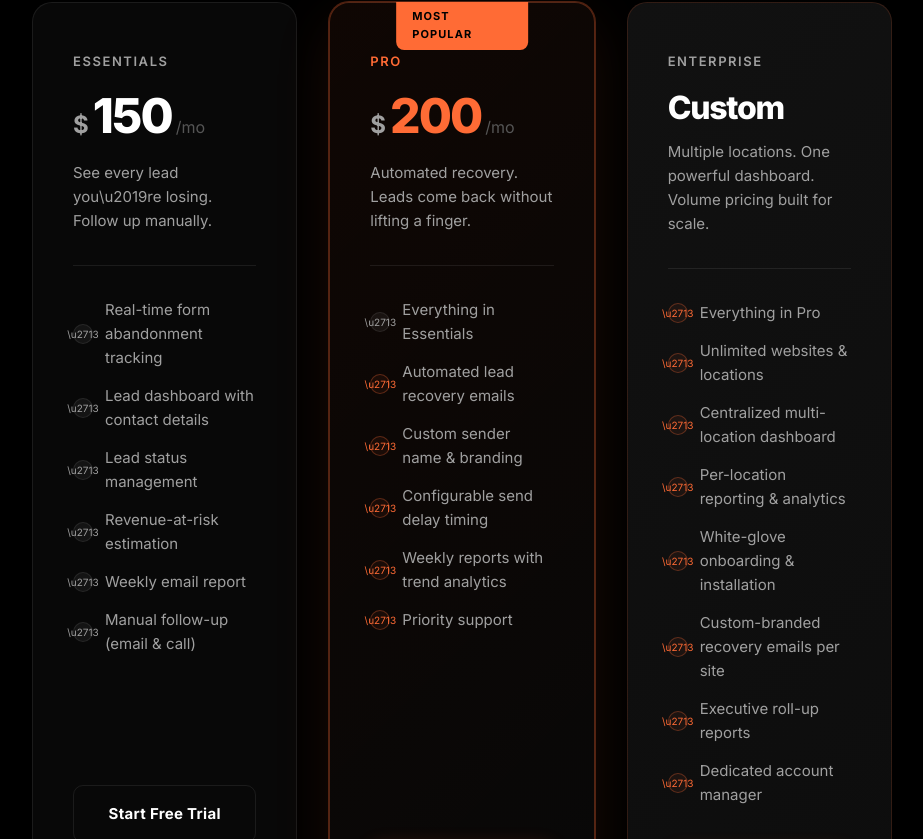
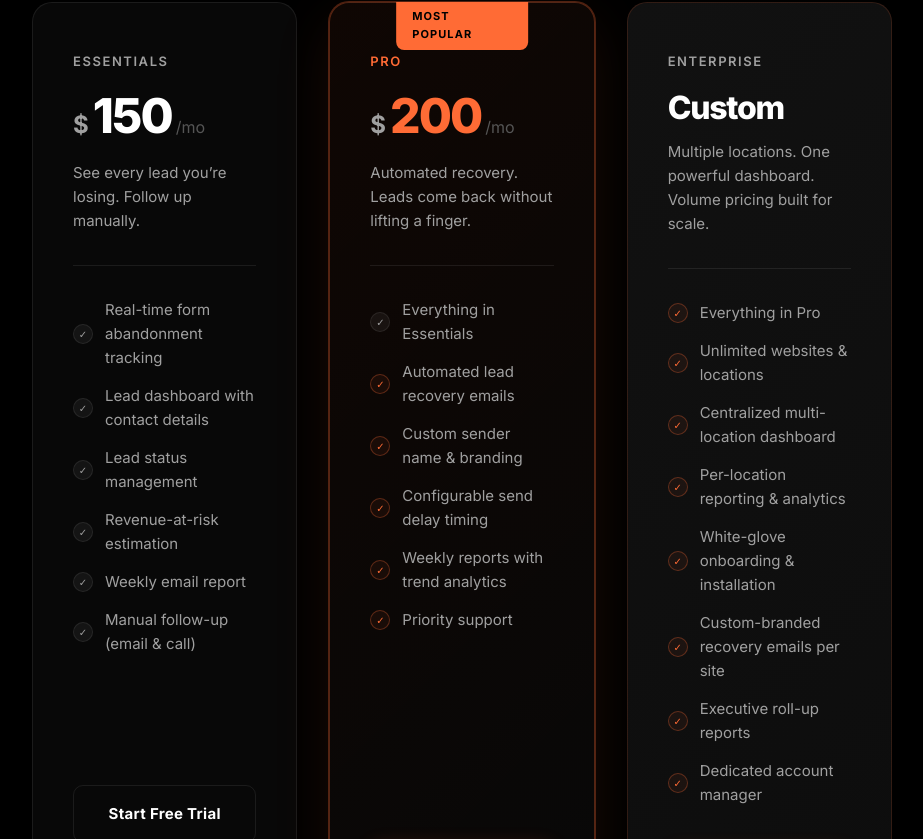
Before and after one commit to Asherton1/leadcatch-app, a Next.js app: page / in a window 1280 px wide. Shown: the part 5461-6300 px from the top of the page, without its empty margins (178-1101 px from the left). Built offline with nearby package versions, Linux system fonts and the light colour scheme.

Commit message:
Fix unicode characters in pricing section

```diff
--- a/app/api/enterprise-inquiry/route.ts
+++ b/app/api/enterprise-inquiry/route.ts
@@ -10,7 +10,7 @@ export async function POST(req: Request) {
     await resend.emails.send({
       from: 'ReCapture <onboarding@resend.dev>',
       to: 'asherton.c@me.com',
-      subject: '\ud83c\udfe2 Enterprise Inquiry \u2014 ' + company,
+      subject: '🏢 Enterprise Inquiry — ' + company,
       html: '<h2>New Enterprise Inquiry</h2>' +
         '<p><strong>Name:</strong> ' + name + '</p>' +
         '<p><strong>Email:</strong> ' + email + '</p>' +
--- a/app/components/PricingSection.tsx
+++ b/app/components/PricingSection.tsx
@@ -47,16 +47,16 @@ export default function PricingSection() {
           <div className="pricing-price">
             <span className="price-dollar">$</span>
             <span className="price-amount">{essentials}</span>
-            <span className="price-period">/mo{annual ? ' \u00b7 billed annually' : ''}</span>
+            <span className="price-period">/mo{annual ? ' · billed annually' : ''}</span>
           </div>
-          <p className="pricing-desc">See every lead you\u2019re losing. Follow up manually.</p>
+          <p className="pricing-desc">See every lead you’re losing. Follow up manually.</p>
           <ul className="pricing-features">
-            <li><span className="check-icon">\u2713</span>Real-time form abandonment tracking</li>
-            <li><span className="check-icon">\u2713</span>Lead dashboard with contact details</li>
-            <li><span className="check-icon">\u2713</span>Lead status management</li>
-            <li><span className="check-icon">\u2713</span>Revenue-at-risk estimation</li>
-            <li><span className="check-icon">\u2713</span>Weekly email report</li>
-            <li><span className="check-icon">\u2713</span>Manual follow-up (email & call)</li>
+            <li><span className="check-icon">✓</span>Real-time form abandonment tracking</li>
+            <li><span className="check-icon">✓</span>Lead dashboard with contact details</li>
+            <li><span className="check-icon">✓</span>Lead status management</li>
+            <li><span className="check-icon">✓</span>Revenue-at-risk estimation</li>
+            <li><span className="check-icon">✓</span>Weekly email report</li>
+            <li><span className="check-icon">✓</span>Manual follow-up (email & call)</li>
           </ul>
           <Link href="/signup?plan=essentials" className="pricing-cta pricing-cta-secondary">Start Free Trial</Link>
           <p className="pricing-upgrade-hint">Want automated recovery? <Link href="/signup?plan=pro">Upgrade to Pro</Link> anytime.</p>
@@ -68,16 +68,16 @@ export default function PricingSection() {
           <div className="pricing-price">
             <span className="price-dollar">$</span>
             <span className="price-amount">{pro}</span>
-            <span className="price-period">/mo{annual ? ' \u00b7 billed annually' : ''}</span>
+            <span className="price-period">/mo{annual ? ' · billed annually' : ''}</span>
           </div>
           <p className="pricing-desc">Automated recovery. Leads come back without lifting a finger.</p>
           <ul className="pricing-features">
-            <li><span className="check-icon">\u2713</span>Everything in Essentials</li>
-            <li><span className="check-icon check-orange">\u2713</span>Automated lead recovery emails</li>
-            <li><span className="check-icon check-orange">\u2713</span>Custom sender name & branding</li>
-            <li><span className="check-icon check-orange">\u2713</span>Configurable send delay timing</li>
-            <li><span className="check-icon check-orange">\u2713</span>Weekly reports with trend analytics</li>
-            <li><span className="check-icon check-orange">\u2713</span>Priority support</li>
+            <li><span className="check-icon">✓</span>Everything in Essentials</li>
+            <li><span className="check-icon check-orange">✓</span>Automated lead recovery emails</li>
+            <li><span className="check-icon check-orange">✓</span>Custom sender name & branding</li>
+            <li><span className="check-icon check-orange">✓</span>Configurable send delay timing</li>
+            <li><span className="check-icon check-orange">✓</span>Weekly reports with trend analytics</li>
+            <li><span className="check-icon check-orange">✓</span>Priority support</li>
           </ul>
           <Link href="/signup?plan=pro" className="pricing-cta pricing-cta-primary">Start Free Trial</Link>
         </div>
@@ -89,14 +89,14 @@ export default function PricingSection() {
           </div>
           <p className="pricing-desc">Multiple locations. One powerful dashboard. Volume pricing built for scale.</p>
           <ul className="pricing-features">
-            <li><span className="check-icon check-orange">\u2713</span>Everything in Pro</li>
-            <li><span className="check-icon check-orange">\u2713</span>Unlimited websites & locations</li>
-            <li><span className="check-icon check-orange">\u2713</span>Centralized multi-location dashboard</li>
-            <li><span className="check-icon check-orange">\u2713</span>Per-location reporting & analytics</li>
-            <li><span className="check-icon check-orange">\u2713</span>White-glove onboarding & installation</li>
-            <li><span className="check-icon check-orange">\u2713</span>Custom-branded recovery emails per site</li>
-            <li><span className="check-icon check-orange">\u2713</span>Executive roll-up reports</li>
-            <li><span className="check-icon check-orange">\u2713</span>Dedicated account manager</li>
+            <li><span className="check-icon check-orange">✓</span>Everything in Pro</li>
+            <li><span className="check-icon check-orange">✓</span>Unlimited websites & locations</li>
+            <li><span className="check-icon check-orange">✓</span>Centralized multi-location dashboard</li>
+            <li><span className="check-icon check-orange">✓</span>Per-location reporting & analytics</li>
+            <li><span className="check-icon check-orange">✓</span>White-glove onboarding & installation</li>
+            <li><span className="check-icon check-orange">✓</span>Custom-branded recovery emails per site</li>
+            <li><span className="check-icon check-orange">✓</span>Executive roll-up reports</li>
+            <li><span className="check-icon check-orange">✓</span>Dedicated account manager</li>
           </ul>
           <button onClick={() => setShowEnterprise(true)} className="pricing-cta pricing-cta-primary">Talk to Us</button>
         </div>
@@ -108,8 +108,8 @@ export default function PricingSection() {
             <button className="enterprise-close" onClick={() => setShowEnterprise(false)}>&times;</button>
             {!submitted ? (
               <>
-                <h3 className="enterprise-modal-title">Let\u2019s build your plan</h3>
-                <p className="enterprise-modal-sub">Tell us about your business and we\u2019ll put together a custom package that fits.</p>
+                <h3 className="enterprise-modal-title">Let’s build your plan</h3>
+                <p className="enterprise-modal-sub">Tell us about your business and we’ll put together a custom package that fits.</p>
                 <div className="enterprise-form" role="form">
                   <div className="enterprise-row">
                     <div className="enterprise-field">
@@ -142,9 +142,9 @@ export default function PricingSection() {
               </>
             ) : (
               <div className="enterprise-success">
-                <div className="enterprise-success-icon">\u2713</div>
-                <h3>We\u2019ll be in touch</h3>
-                <p>Thanks for reaching out. We\u2019ll review your inquiry and get back to you within 24 hours.</p>
+                <div className="enterprise-success-icon">✓</div>
+                <h3>We’ll be in touch</h3>
+                <p>Thanks for reaching out. We’ll review your inquiry and get back to you within 24 hours.</p>
                 <button className="enterprise-submit" onClick={() => setShowEnterprise(false)}>Close</button>
               </div>
             )}
```
